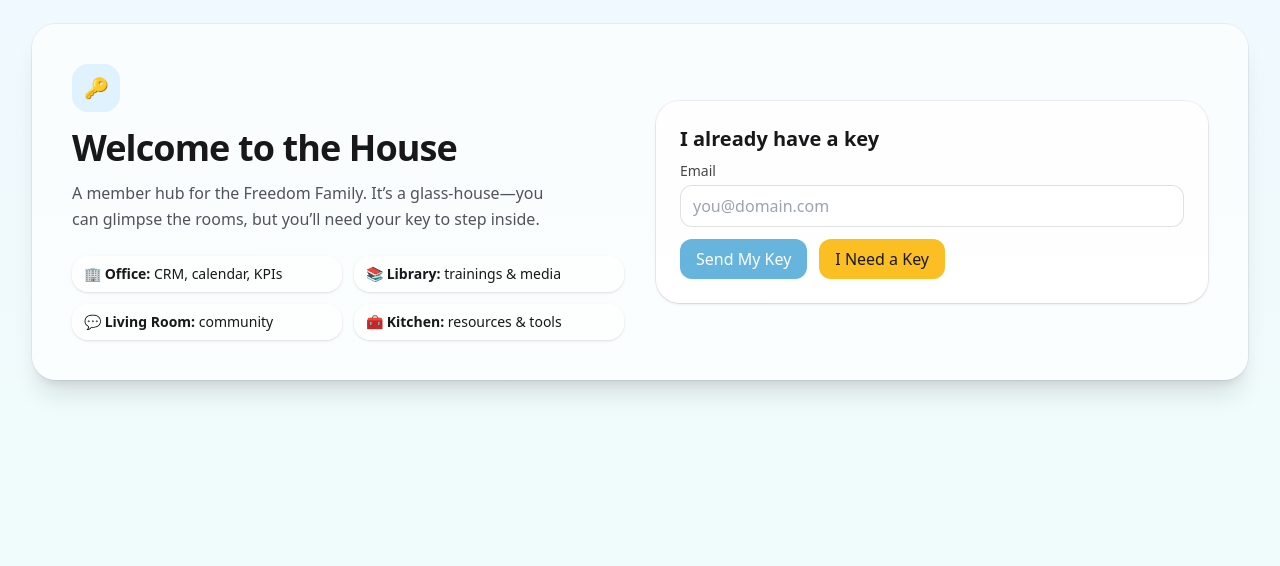
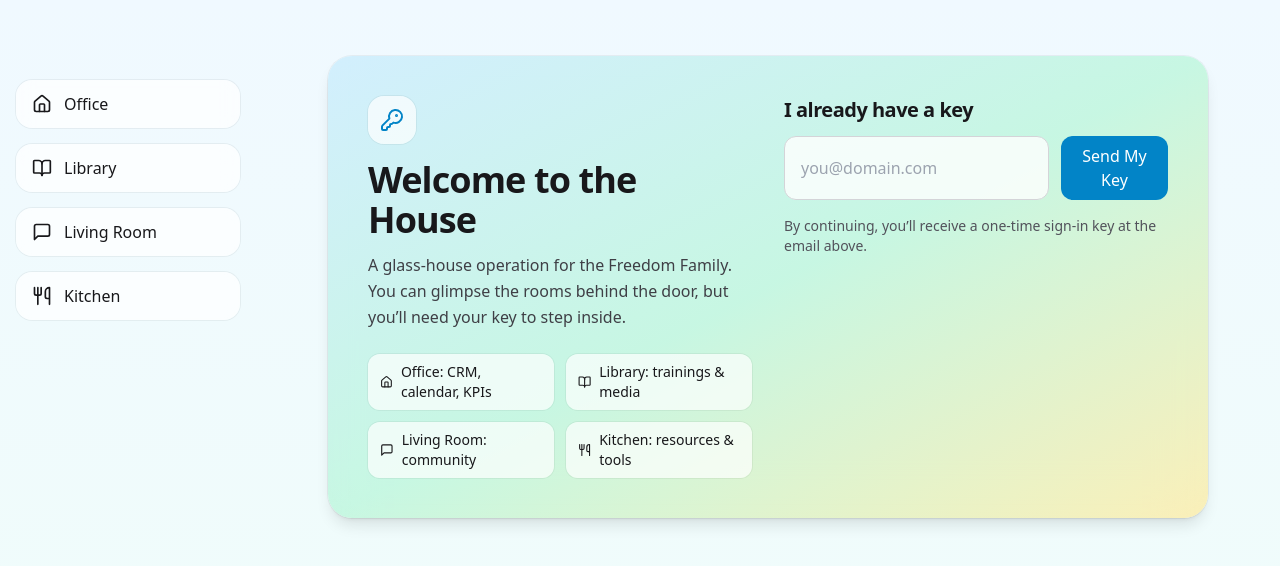
Before and after one commit to talormayde/Freedomfamily, a Next.js app: page / in a window 1280 px wide. Shown: the top 566 px of the page. Built offline with nearby package versions, Linux system fonts and the light colour scheme.

Commit message:
Update page.tsx

```diff
--- a/app/page.tsx
+++ b/app/page.tsx
@@ -1,78 +1,154 @@
 'use client';
 
-export const dynamic = 'force-dynamic';
-
+import { useEffect, useState } from 'react';
 import Link from 'next/link';
-import { useEffect, useState } from 'react';
 import { supabaseBrowser } from '@/lib/supabase-browser';
-import EmailKeyForm from '@/components/EmailKeyForm';
+import { House, BookOpen, MessageSquare, Utensils, KeyRound } from 'lucide-react';
 
 export default function HomePage() {
-  const supa = supabaseBrowser();
-  const [authed, setAuthed] = useState<boolean | null>(null); // null = loading
+  const [authed, setAuthed] = useState(false);
+  const [email, setEmail] = useState('');
 
   useEffect(() => {
     let mounted = true;
+    const supa = supabaseBrowser();
+
     (async () => {
       const { data: { session } } = await supa.auth.getSession();
       if (mounted) setAuthed(!!session);
-      supa.auth.onAuthStateChange((_e, sess) => mounted && setAuthed(!!sess));
     })();
-    return () => { mounted = false; };
+
+    // ✅ Return void from the callback and clean up the subscription
+    const { data: { subscription } } = supa.auth.onAuthStateChange((_evt, sess) => {
+      if (mounted) setAuthed(!!sess);
+    });
+
+    return () => {
+      mounted = false;
+      subscription.unsubscribe();
+    };
   }, []);
 
-  if (authed === null) {
-    return <div className="h-[60vh] grid place-items-center opacity-60 text-sm">Loading…</div>;
+  async function sendKey() {
+    const supa = supabaseBrowser();
+    await supa.auth.signInWithOtp({
+      email,
+      options: {
+        emailRedirectTo: `${process.env.NEXT_PUBLIC_SITE_URL || ''}/auth/callback`
+      }
+    });
+    alert('Key sent. Check your email.');
   }
 
-  if (authed) {
   return (
+    <div className="mx-auto w-full max-w-[1200px] px-4 md:px-8 py-8">
+      {/* Rooms rail (always visible) */}
+      <aside className="hidden md:block fixed left-4 top-20 space-y-4 w-56">
+        <NavTile href="/office" icon={<House className="h-5 w-5" />} label="Office" />
+        <NavTile href="/library" icon={<BookOpen className="h-5 w-5" />} label="Library" />
+        <NavTile href="/living" icon={<MessageSquare className="h-5 w-5" />} label="Living Room" />
+        <NavTile href="/kitchen" icon={<Utensils className="h-5 w-5" />} label="Kitchen" />
+      </aside>
+
+      <main className="md:ml-64">
+        {/* Glass landing shows only when NOT authed */}
+        {!authed && (
+          <section className="relative overflow-hidden rounded-3xl bg-white/40 dark:bg-zinc-900/40 backdrop-blur-xl ring-1 ring-black/5 shadow-lg p-6 md:p-10">
+            <div className="absolute -z-10 inset-0 opacity-60">
+              <div className="h-full w-full bg-gradient-to-br from-sky-200 via-emerald-200 to-amber-200" />
+            </div>
+
+            <div className="grid grid-cols-1 md:grid-cols-2 gap-8 items-start">
+              <div>
+                <div className="inline-flex h-12 w-12 items-center justify-center rounded-2xl bg-white/70 ring-1 ring-black/5 mb-4">
+                  <KeyRound className="h-6 w-6 text-sky-600" />
+                </div>
+                <h1 className="text-3xl md:text-4xl font-bold tracking-tight">
+                  Welcome to the House
+                </h1>
+                <p className="mt-3 text-zinc-700 dark:text-zinc-300 max-w-prose">
+                  A glass-house operation for the Freedom Family. You can glimpse the rooms behind the
+                  door, but you’ll need your key to step inside.
+                </p>
+
+                <div className="mt-6 grid grid-cols-1 sm:grid-cols-2 gap-3">
+                  <Badge icon={<House className="h-4 w-4" />} text="Office: CRM, calendar, KPIs" />
+                  <Badge icon={<BookOpen className="h-4 w-4" />} text="Library: trainings & media" />
+                  <Badge icon={<MessageSquare className="h-4 w-4" />} text="Living Room: community" />
+                  <Badge icon={<Utensils className="h-4 w-4" />} text="Kitchen: resources & tools" />
+                </div>
+              </div>
+
               <div className="w-full">
-        <div className="grid gap-6 md:grid-cols-2 xl:grid-cols-4">
-          <Tile href="/office" title="Office" subtitle="CRM, Calendar, KPIs" />
-          <Tile href="/calendar" title="Calendar" subtitle="Daily • Weekly • Monthly" />
-          <Tile href="/library" title="Library" subtitle="Trainings & media" />
-          <Tile href="/living" title="Living Room" subtitle="Community" />
+                <h2 className="text-xl font-semibold mb-3">I already have a key</h2>
+                <div className="flex gap-3">
+                  <input
+                    type="email"
+                    inputMode="email"
+                    className="flex-1 rounded-xl border border-zinc-300 bg-white/80 px-4 py-2 outline-none focus:ring-2 focus:ring-sky-400"
+                    placeholder="you@domain.com"
+                    value={email}
+                    onChange={(e) => setEmail(e.target.value)}
+                  />
+                  <button
+                    onClick={sendKey}
+                    className="rounded-xl bg-sky-600 text-white px-4 py-2 font-medium hover:bg-sky-700"
+                  >
+                    Send My Key
+                  </button>
                 </div>
+
+                <div className="mt-4 text-sm text-zinc-600 dark:text-zinc-400">
+                  By continuing, you’ll receive a one-time sign-in key at the email above.
+                </div>
+              </div>
+            </div>
+          </section>
+        )}
+
+        {/* When authed, show quick room cards instead of the landing */}
+        {authed && (
+          <section className="grid grid-cols-1 sm:grid-cols-2 gap-6">
+            <RoomCard href="/office" title="Office" subtitle="CRM, Calendar, KPIs" />
+            <RoomCard href="/library" title="Library" subtitle="Trainings & Media" />
+            <RoomCard href="/living" title="Living Room" subtitle="Community" />
+            <RoomCard href="/kitchen" title="Kitchen" subtitle="Resources & Tools" />
+          </section>
+        )}
+      </main>
     </div>
   );
 }
 
-  // Logged out → “glass door” with key request
+function NavTile({ href, icon, label }: { href: string; icon: React.ReactNode; label: string }) {
   return (
-    <div className="w-full">
-      <section className="relative overflow-hidden rounded-3xl bg-white/70 dark:bg-zinc-900/60 shadow-xl ring-1 ring-black/5 dark:ring-white/10 p-6 sm:p-10">
-        <div className="pointer-events-none absolute inset-0 -z-10">
-          <div className="absolute -top-10 left-6 h-40 w-72 rounded-3xl bg-sky-200/40 blur-2xl" />
-          <div className="absolute top-10 right-10 h-40 w-80 rounded-3xl bg-teal-200/40 blur-2xl" />
-        </div>
-        <div className="grid md:grid-cols-2 gap-8 items-center">
-          <div>
-            <div className="inline-flex h-12 w-12 items-center justify-center rounded-2xl bg-sky-100 text-sky-700 text-xl">🔑</div>
-            <h1 className="mt-4 text-3xl sm:text-4xl font-extrabold tracking-tight">Welcome to the House</h1>
-            <p className="mt-3 max-w-[52ch] text-zinc-600 dark:text-zinc-300">
-              A member hub for the Freedom Family. It’s a glass-house—you can glimpse the rooms,
-              but you’ll need your key to step inside.
-            </p>
-            <ul className="mt-6 grid sm:grid-cols-2 gap-3 text-sm">
-              <li className="rounded-2xl bg-white/70 dark:bg-zinc-900/70 shadow px-3 py-2">🏢 <b>Office:</b> CRM, calendar, KPIs</li>
-              <li className="rounded-2xl bg-white/70 dark:bg-zinc-900/70 shadow px-3 py-2">📚 <b>Library:</b> trainings & media</li>
-              <li className="rounded-2xl bg-white/70 dark:bg-zinc-900/70 shadow px-3 py-2">💬 <b>Living Room:</b> community</li>
-              <li className="rounded-2xl bg-white/70 dark:bg-zinc-900/70 shadow px-3 py-2">🧰 <b>Kitchen:</b> resources & tools</li>
-            </ul>
-          </div>
-          <EmailKeyForm />
-        </div>
-      </section>
+    <Link
+      href={href}
+      className="flex items-center gap-3 rounded-2xl bg-white/70 backdrop-blur ring-1 ring-black/5 px-4 py-3 hover:bg-white"
+    >
+      <span>{icon}</span>
+      <span className="font-medium">{label}</span>
+    </Link>
+  );
+}
+
+function Badge({ icon, text }: { icon: React.ReactNode; text: string }) {
+  return (
+    <div className="inline-flex items-center gap-2 rounded-xl bg-white/70 px-3 py-2 ring-1 ring-black/5">
+      {icon}
+      <span className="text-sm">{text}</span>
     </div>
   );
 }
 
-function Tile({ href, title, subtitle }: { href: string; title: string; subtitle: string }) {
+function RoomCard({ href, title, subtitle }: { href: string; title: string; subtitle: string }) {
   return (
-    <Link href={href} className="rounded-3xl bg-white/80 dark:bg-zinc-900/70 shadow p-6 hover:bg-white">
-      <div className="text-xl font-semibold">{title}</div>
-      <div className="mt-1 text-sm opacity-80">{subtitle}</div>
+    <Link
+      href={href}
+      className="rounded-3xl bg-white/70 backdrop-blur ring-1 ring-black/5 p-6 hover:bg-white transition"
+    >
+      <h3 className="text-lg font-semibold">{title}</h3>
+      <p className="text-sm text-zinc-600 mt-1">{subtitle}</p>
     </Link>
   );
 }
```
Lines whose indentation alone changed are shown as unchanged.
